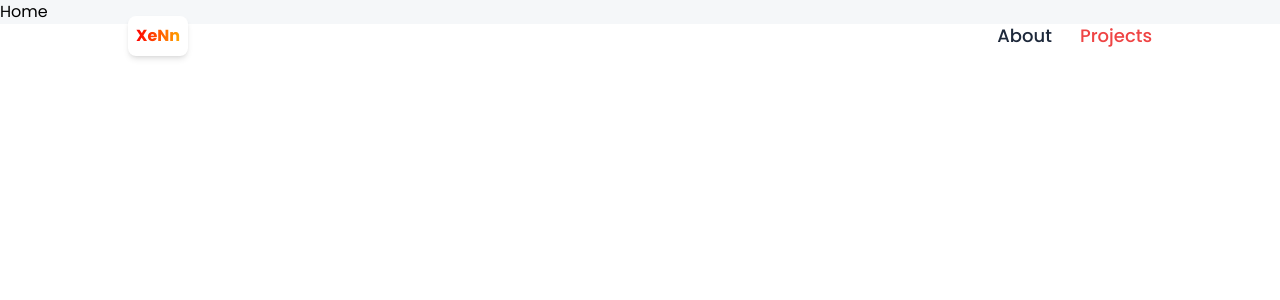
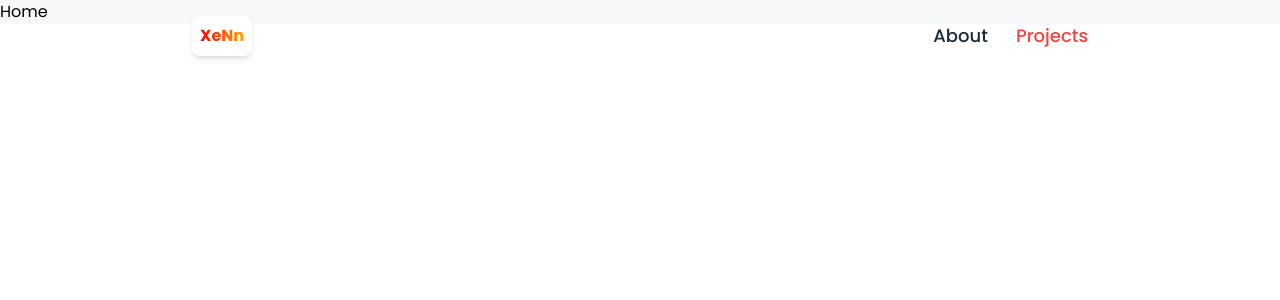
Before and after one commit to rishi438/Portfolio, a React (Vite) app in the folder portfolio/: page /projects in a window 1280 px wide. Shown: the top 300 px of the page. Built offline with nearby package versions, Linux system fonts and the light colour scheme.

Commit message:
small ui fix update

```diff
--- a/portfolio/src/index.css
+++ b/portfolio/src/index.css
@@ -54,7 +54,7 @@ body:has(.card[data-color="green"]:hover) {
   }
 
   .header {
-    @apply flex justify-between items-center sm:px-16 px-8 py-4 max-w-6xl mx-auto absolute top-0 bg-transparent z-10 right-0 left-0;
+    @apply flex justify-between items-center sm:px-16 px-8 py-4 max-w-5xl mx-auto absolute top-0 bg-transparent z-10 right-0 left-0;
   }
 
   .footer {
```
